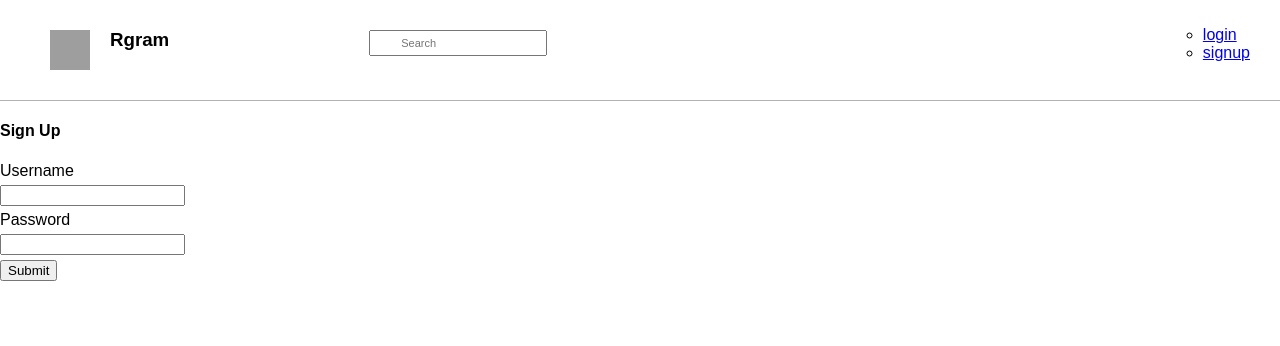
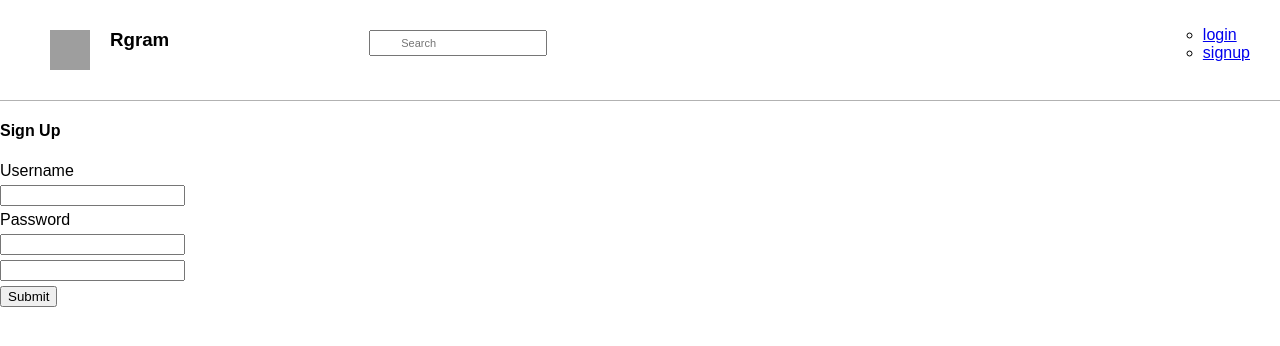
Before and after one commit to dark0ghost/rgram, a React (Create React App) app in the folder frontend/: page /signup in a window 1280 px wide. Shown: the top 346 px of the page. Built offline with nearby package versions, Linux system fonts and the light colour scheme.

Commit message:
aded new option

```diff
--- a/frontend/src/App.js
+++ b/frontend/src/App.js
@@ -19,7 +19,7 @@ class App extends Component {
 
   componentDidMount() {
     if (this.state.logged_in) {
-      fetch('http://localhost:8000/api/current_user/', {
+      fetch('/api/current_user/', {
         headers: {
           Authorization: `JWT ${localStorage.getItem('token')}`
         }
@@ -31,10 +31,7 @@ class App extends Component {
     }
   }
 
-  handle_logout = () => {
-    localStorage.removeItem('token');
-    this.setState({ logged_in: false, username: '' });
-  };
+
 
   render() {
     const loader = "http://localhost:443/loader.gif";
--- a/frontend/src/Components/Header.js
+++ b/frontend/src/Components/Header.js
@@ -26,8 +26,18 @@ class Header extends React.Component {
         );
         return <div>{this.props.logged_in ? logged_in_nav : logged_out_nav}</div>;
     }
+    handle_logout = () => {
+        localStorage.removeItem('token');
+        this.setState({ logged_in: false, username: '' });
+    };
 
   render() {
+      const logged_in_nav = (
+          <ul>
+              <li>{this.state.username}</li>
+              <li onClick={this.handle_logout}>logout</li>
+          </ul>
+      );
     return (
       <div className="header">
         <div className="brand">
@@ -35,7 +45,7 @@ class Header extends React.Component {
           <h3>Rgram</h3>
           <input type="text" name="search" value={this.props.search} placeholder="Search" className="search_url" />
         </div>
-          {this.state.logged_in ? this.state.username : this.nav()}
+          {this.state.logged_in ? logged_in_nav : this.nav()}
       </div>
     );
   }
--- a/frontend/src/Components/SignupForm.js
+++ b/frontend/src/Components/SignupForm.js
@@ -6,6 +6,7 @@ class SignupForm extends React.Component {
     state = {
         username: '',
         password: '',
+        email: '',
         logged_in: !!localStorage.getItem('token'),
     };
 
@@ -57,6 +58,12 @@ class SignupForm extends React.Component {
                     value={this.state.password}
                     onChange={this.handle_change}
                 />
+                <input
+                    type="email"
+                    name="email"
+                    value={this.state.email}
+                    onChange={this.handle_change}
+                />
                 <input type="submit" />
             </form>
         );
```
